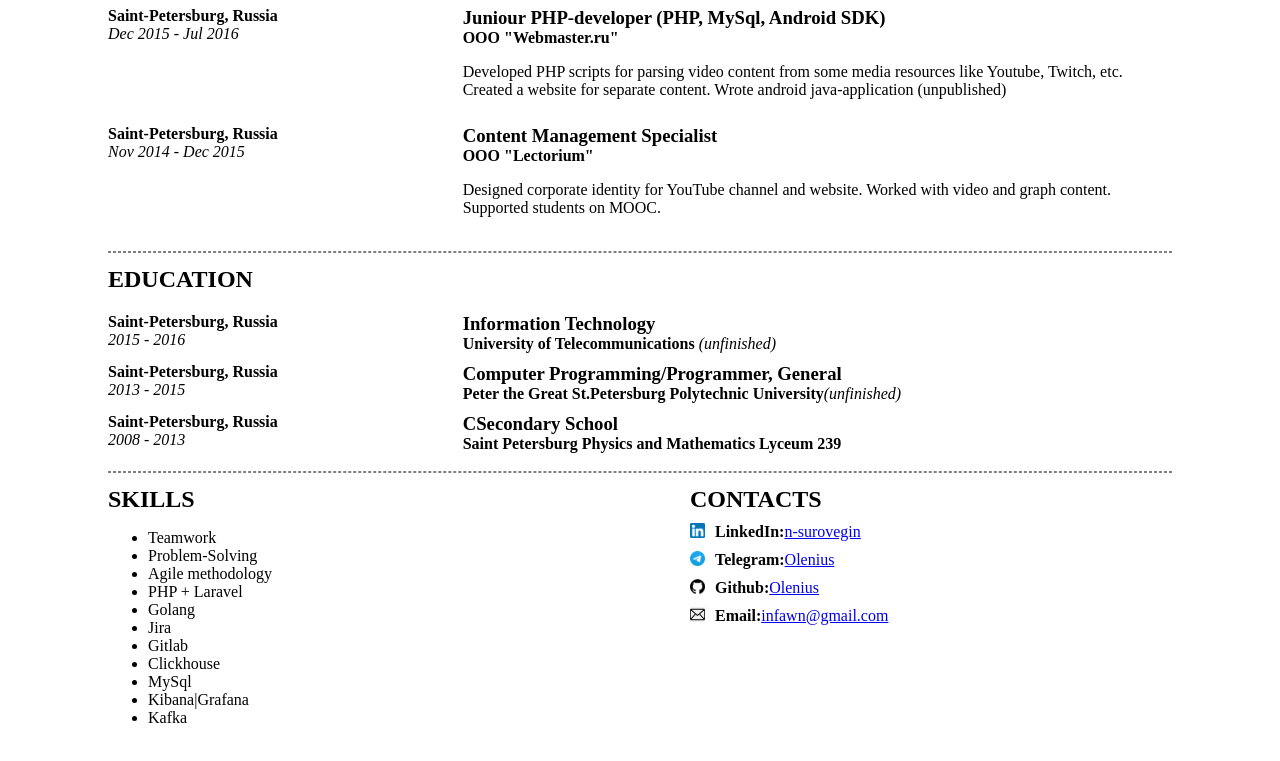
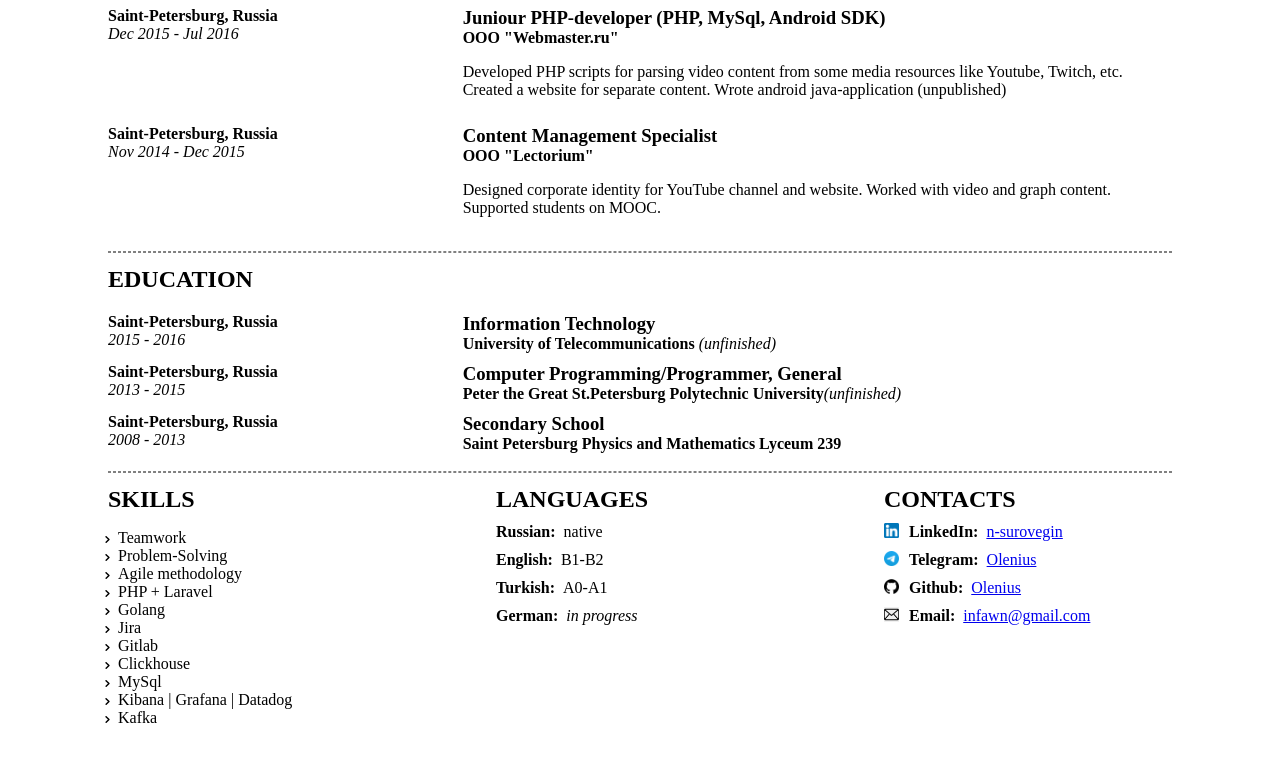
Before and after one commit to Olenius/olenius.github.io, a plain HTML site: page index.html in a window 1280 px wide. Shown: the part 705-1466 px from the top of the page. Drawn offline with Linux system fonts and the light colour scheme.

Commit message:
add languages and patch

```diff
--- a/index.html
+++ b/index.html
@@ -134,7 +134,7 @@
             <i>2008 - 2013</i>
         </div>
         <div class="line-description">
-            <h3>CSecondary School</h3>
+            <h3>Secondary School</h3>
             <b>Saint Petersburg Physics and Mathematics Lyceum 239</b>
         </div>
     </div>
@@ -152,17 +152,26 @@
                 <li>Gitlab</li>
                 <li>Clickhouse</li>
                 <li>MySql</li>
-                <li>Kibana|Grafana</li>
+                <li>Kibana | Grafana | Datadog</li>
                 <li>Kafka</li>
             </ul>
         </div>
         <div class="line-head">
+            <h2>LANGUAGES</h2>
+            <div class="">
+                <div class="contact"><b>Russian:	&nbsp;</b> native</div>
+                <div class="contact"><b>English:	&nbsp;</b> B1-B2</div>
+                <div class="contact"><b>Turkish: 	&nbsp;</b> A0-A1</div>
+                <div class="contact"><b>German: 	&nbsp;</b> <i>in progress</i></div>
+            </div>
+        </div>
+        <div class="line-head">
             <h2>CONTACTS</h2>
             <div class="">
-                <div class="contact"><img class="icon" src="img/ln.png"><b>LinkedIn:</b> <a href="https://www.linkedin.com/in/n-surovegin/">n-surovegin</a> </div>
-                <div class="contact"><img class="icon" src="img/tg.png"><b>Telegram:</b> <a href="https://t.me/Olenius">Olenius</a></div>
-                <div class="contact"><img class="icon" src="img/gh.png"><b>Github:</b> <a href="https://github.com/Olenius">Olenius</a></div>
-                <div class="contact"><img class="icon" src="img/em.png"><b>Email:</b> <a href="mailto:infawn@gmail.com">infawn@gmail.com</a></div>
+                <div class="contact"><img class="icon" src="img/ln.png"><b>LinkedIn: 	&nbsp;</b> <a href="https://www.linkedin.com/in/n-surovegin/">n-surovegin</a> </div>
+                <div class="contact"><img class="icon" src="img/tg.png"><b>Telegram: 	&nbsp;</b> <a href="https://t.me/Olenius">Olenius</a></div>
+                <div class="contact"><img class="icon" src="img/gh.png"><b>Github: 	&nbsp;</b> <a href="https://github.com/Olenius">Olenius</a></div>
+                <div class="contact"><img class="icon" src="img/em.png"><b>Email: 	&nbsp;</b> <a href="mailto:infawn@gmail.com">infawn@gmail.com</a></div>
             </div>
         </div>
         </div>
--- a/style.css
+++ b/style.css
@@ -65,3 +65,8 @@ h2 {
     display: flex;
     margin-bottom: 10px;
 }
+
+ul {
+    padding-inline-start: 10px;
+    list-style-image: url("img/arrow.svg");
+}
```
Also changed, not shown: img/arrow.svg (added).
